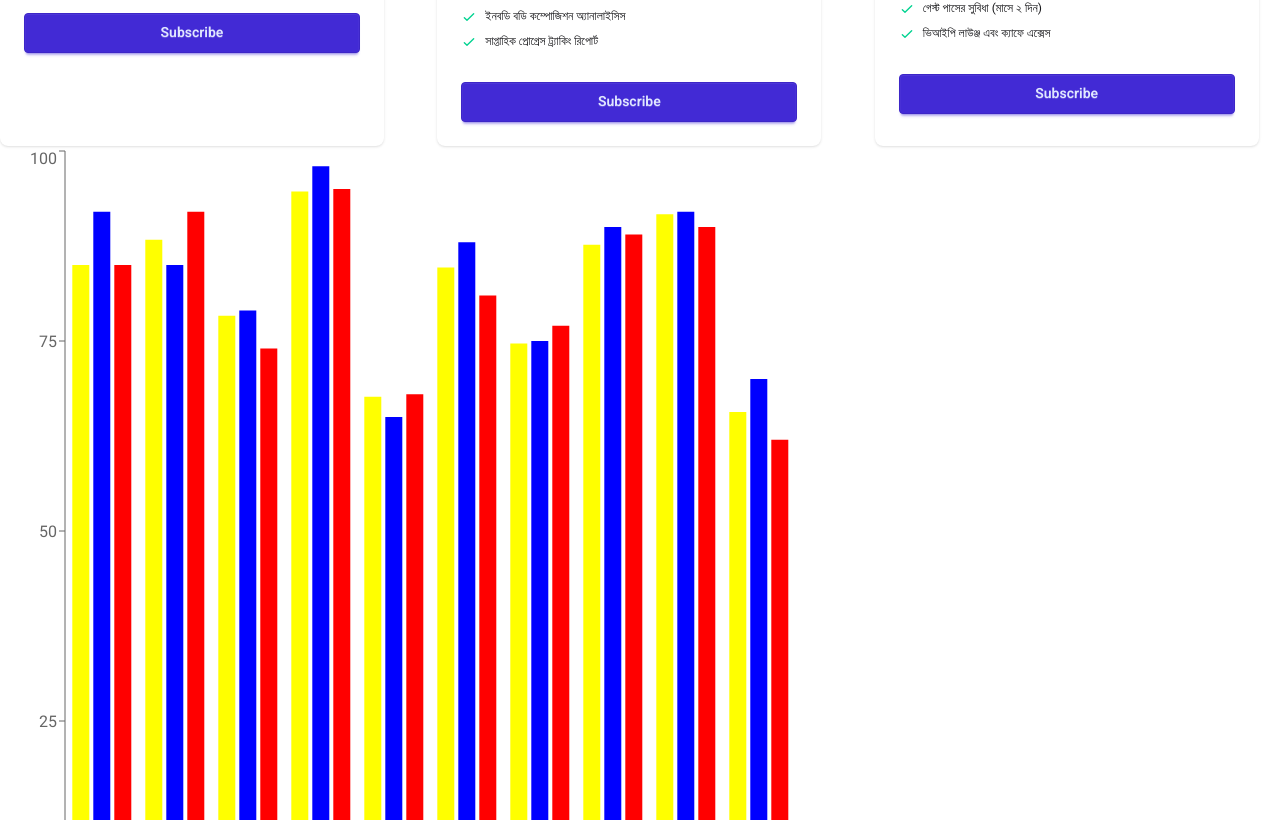
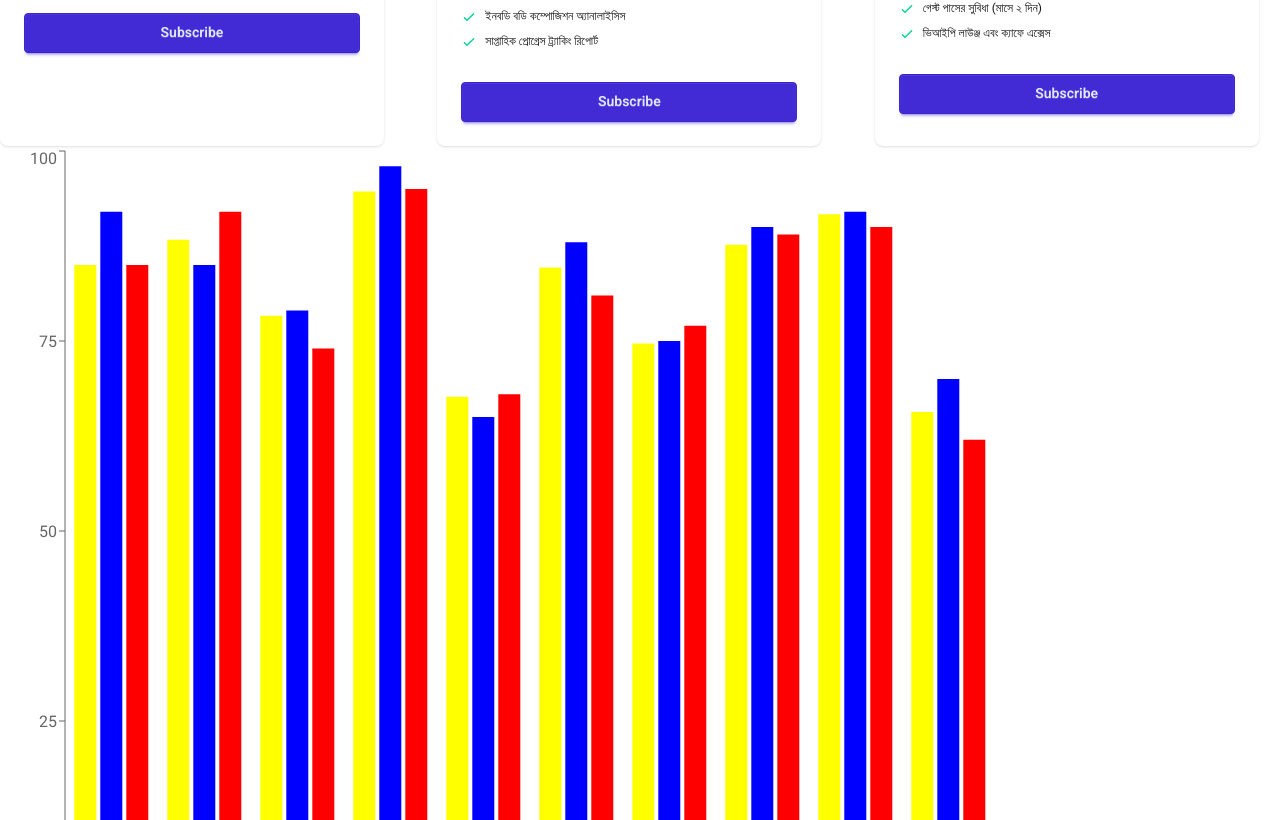
Before and after one commit to shafrinahamed0007/M34_react_tailwind-pricing-option, a React (Vite) app: page / in a window 1280 px wide. Shown: the part 340-1160 px from the top of the page. Built offline with nearby package versions, Linux system fonts and the light colour scheme.

Commit message:
Complete

```diff
--- a/src/Components/MarksChart/MarksChart.jsx
+++ b/src/Components/MarksChart/MarksChart.jsx
@@ -23,7 +23,7 @@ const MarksChart = ({ marksPromise }) => {
   console.log(marksData);
   return(
     <div>
-        <BarChart width={800} height={800} data={marksChartData}>
+        <BarChart width={1000} height={800} data={marksChartData}>
             <XAxis dataKey="name"></XAxis>
             <YAxis></YAxis>
             <Bar dataKey="avg" fill="yellow"></Bar>
```
